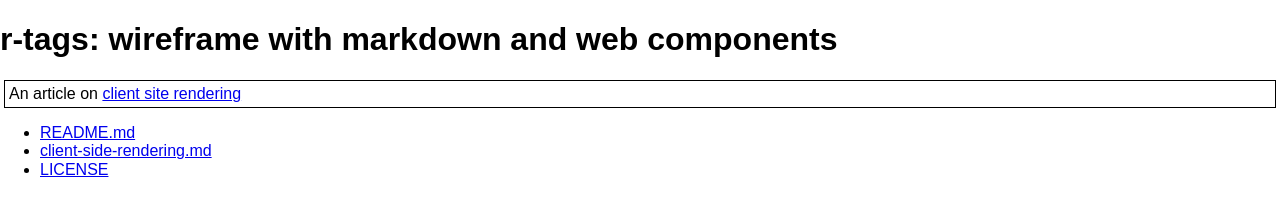
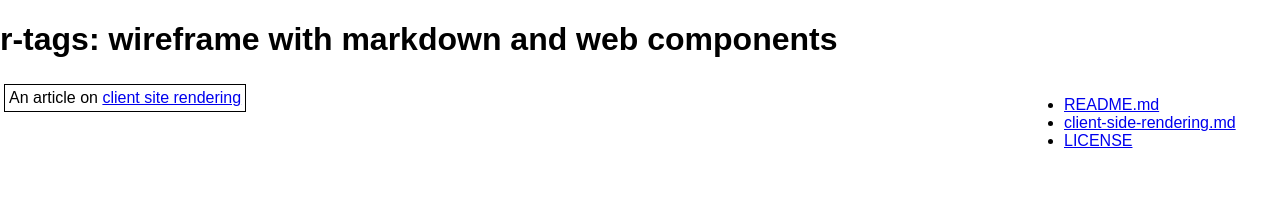
Before and after one commit to rsdoiel/r-tag, a plain HTML site: page page.html in a window 1280 px wide. Drawn offline with nearby package versions, Linux system fonts and the light colour scheme.

Commit message:
commiting to

```diff
--- a/css/style.css
+++ b/css/style.css
@@ -2,10 +2,21 @@ body {
     font-size: 16px;
     color: black;
     background-color: white;
+    width: 100%;
+    height: auto;
 }
 
 section {
+    float: left;
     border: 1px solid black;
     margin: 0.25em;
     padding: 0.25em;
+    max-width: 75%;
+    width: auto;
+    height: auto;
 }
+
+sidebar {
+    float: right;
+    width: 20%;
+}
```
Also changed, not shown: r-args/README.md.
